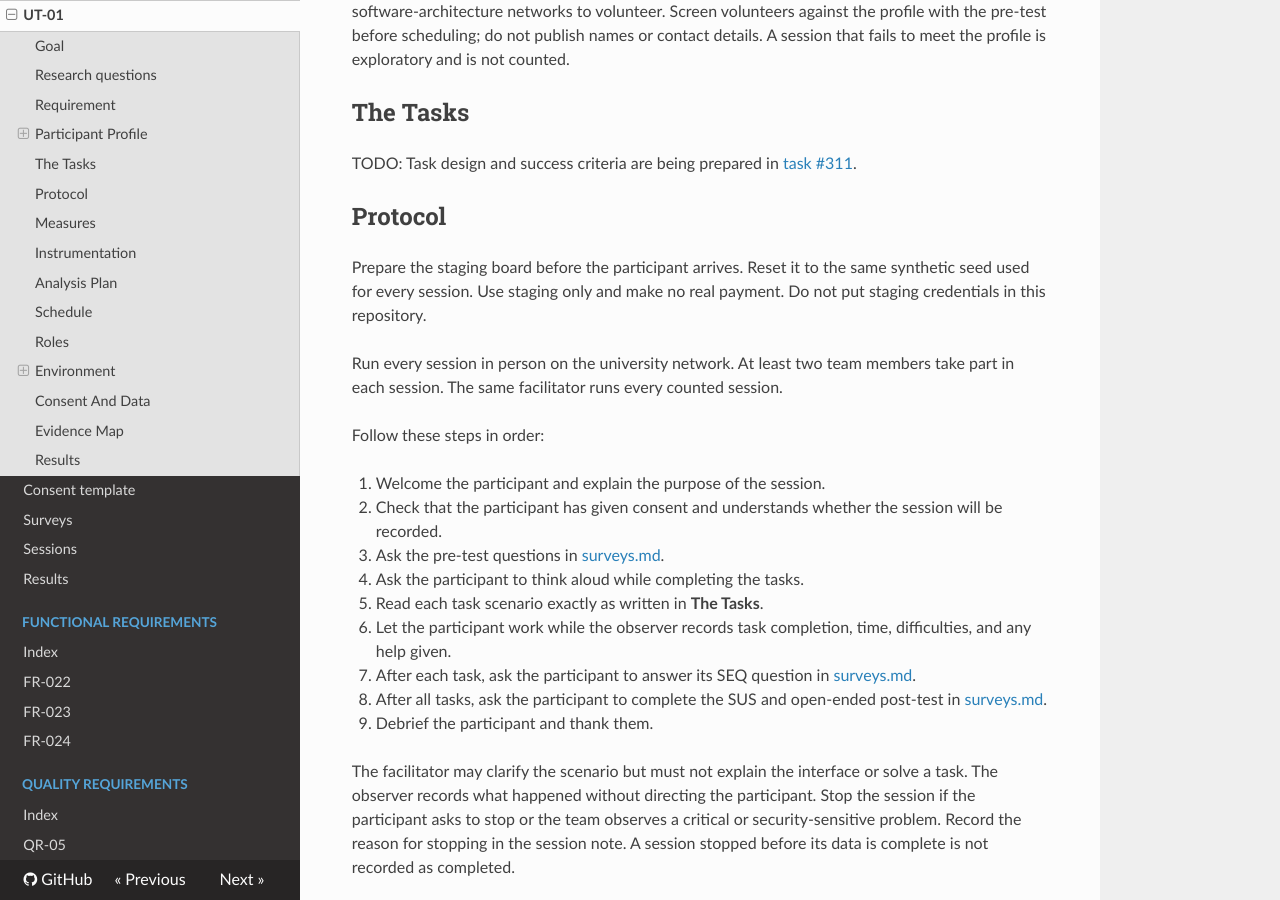
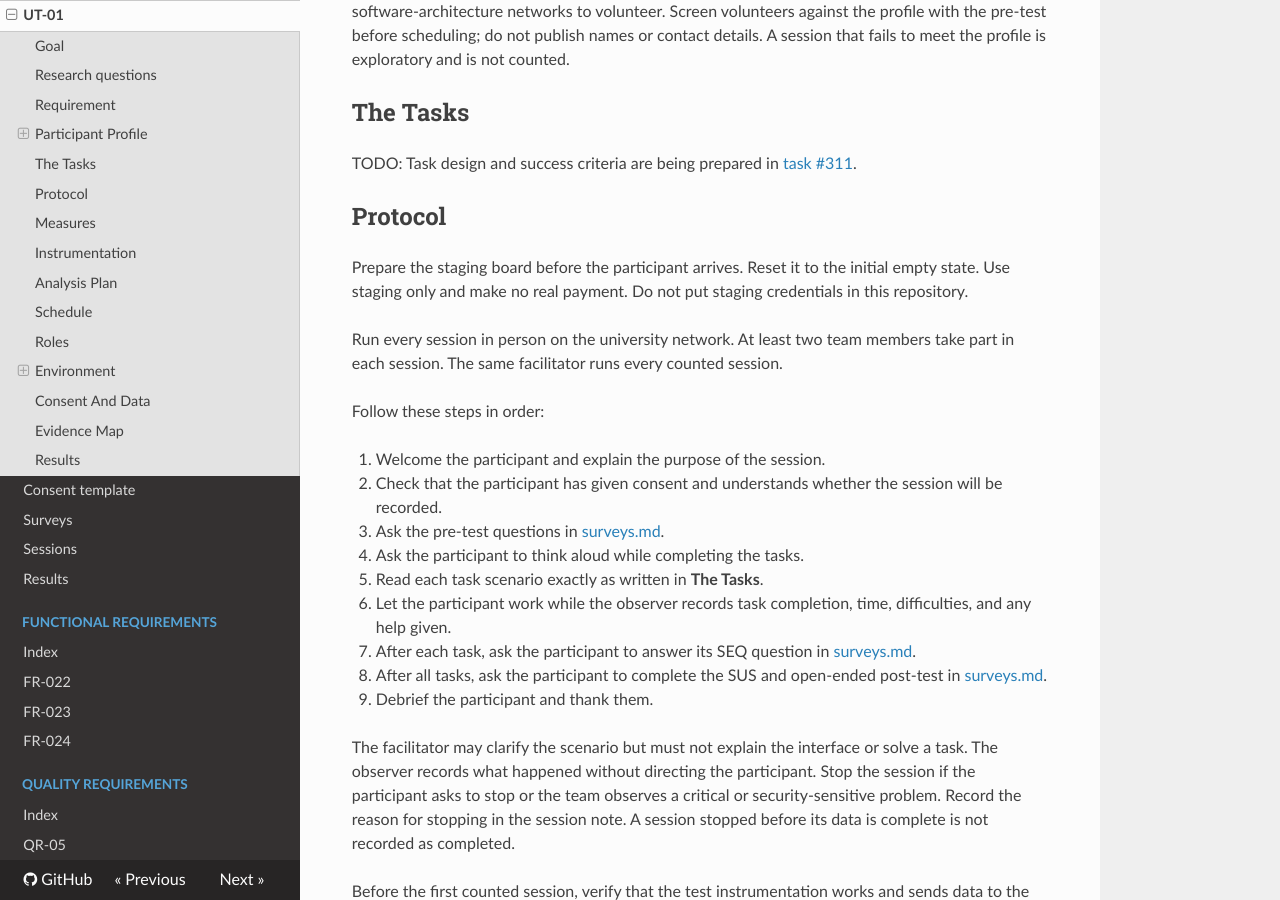
Before and after one commit to WellMadeTeam/workspace-ai-03, an MkDocs documentation site: the page built from docs/usability-tests/ut-01/README.md, in a window 1280 px wide and 900 px high, scrolled down 1203 px. Built offline with MkDocs 1.6.1, drawn with Linux system fonts in a browser that asks for light colours; nearby versions of some CDN libraries.

Commit message:
Update docs/usability-tests/ut-01/README.md
Co-authored-by: Daniil Nikulin <71718152+danmaninc@users.noreply.github.com>

```diff
--- a/docs/usability-tests/ut-01/README.md
+++ b/docs/usability-tests/ut-01/README.md
@@ -38,7 +38,7 @@ TODO: Task design and success criteria are being prepared in [task #311](https:/
 ## Protocol
 
 Prepare the staging board before the participant arrives.
-Reset it to the same synthetic seed used for every session.
+Reset it to the initial empty state.
 Use staging only and make no real payment.
 Do not put staging credentials in this repository.
 
```
